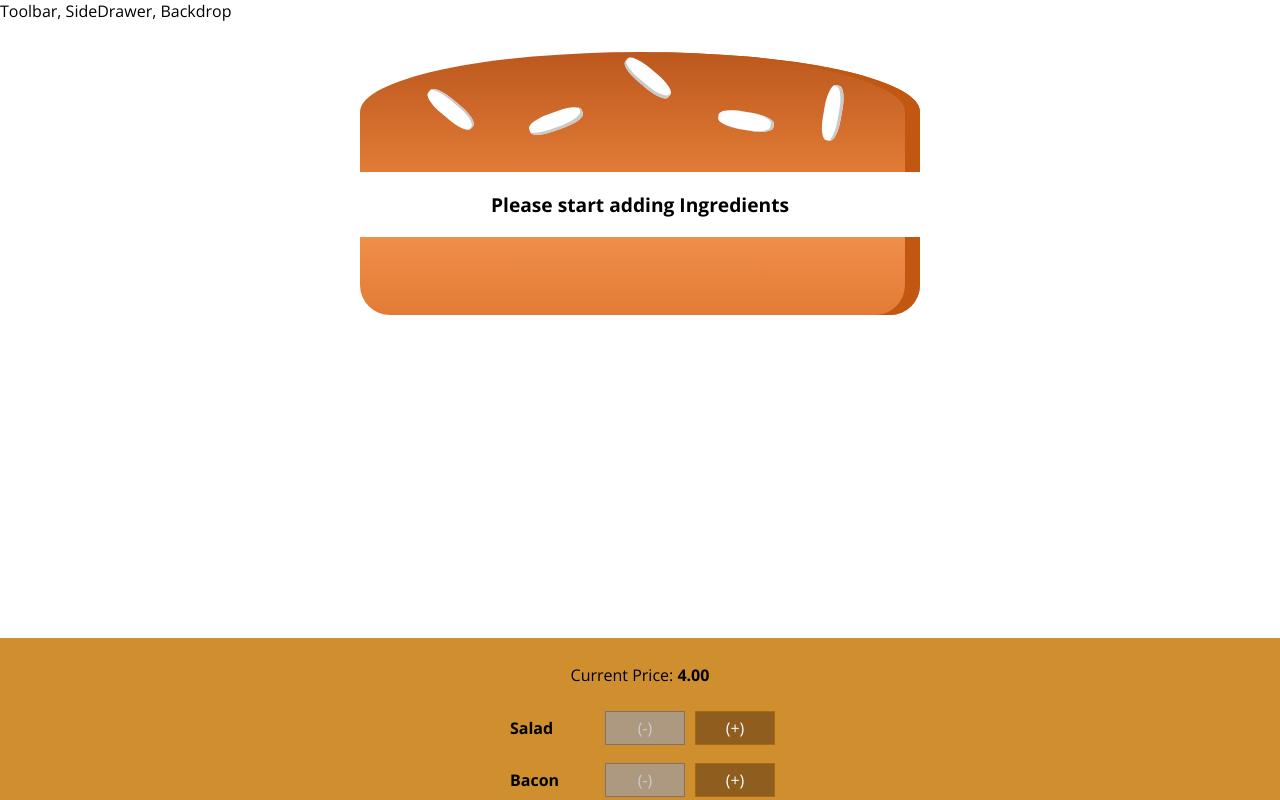
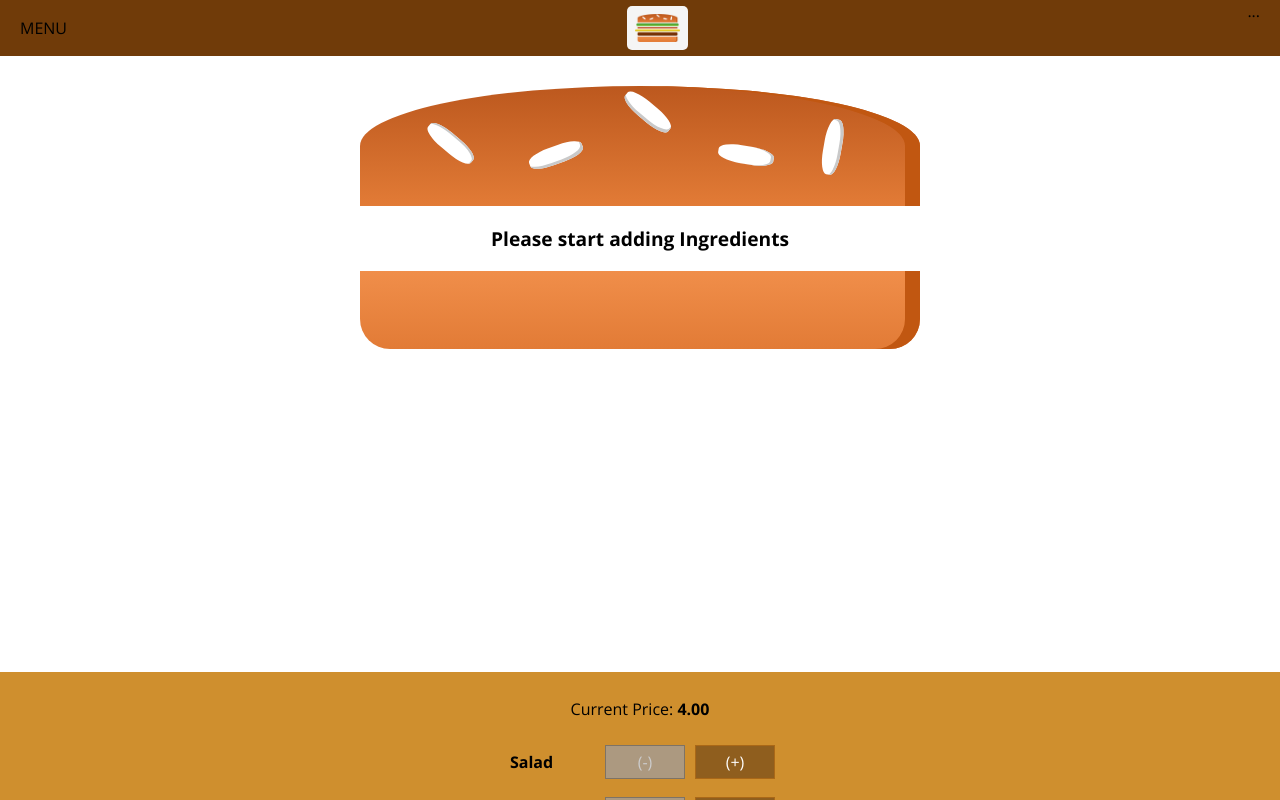
Before and after one commit to KApilBD/bugerapp, a React app: page / in a window 1280 px wide. Shown: the top 800 px of the page. Built offline with nearby package versions, Linux system fonts and the light colour scheme.

Commit message:
React App

```diff
--- a/src/components/Burger/OrderSummary/OrderSummary.js
+++ b/src/components/Burger/OrderSummary/OrderSummary.js
@@ -17,7 +17,7 @@
         <ul>
             {ingredientSummary}
         </ul>
-        <p><strong>Total Price: {props.price}</strong></p>
+        <p><strong>Total Price: {props.price.toFixed(2)}</strong></p>
         <p>Continue to Checkout</p>
         <Button btnType="Danger" clicked={props.purchaseCanceled}>Cancel</Button>
         <Button btnType="Success" clicked={props.purchaseContinue}>Continue</Button>
--- a/src/components/Layout/Layout.css
+++ b/src/components/Layout/Layout.css
@@ -1,3 +1,3 @@
 .Content{
-    margin-top: 16px;
+    margin-top: 72px;
 }
--- a/src/components/Layout/Layout.js
+++ b/src/components/Layout/Layout.js
@@ -1,11 +1,13 @@
 import React,{Fragment} from 'react';
 //import Auxx from '../../hoc/Auxx';
-import classes from './Layout.css'
+import classes from './Layout.css';
+
+import Toolbar from '../Navigation/Toolbar/Toolbar';
 
 
 const layout= (props) => (
     <Fragment>
-        <div>Toolbar, SideDrawer, Backdrop </div>
+        <Toolbar/>
         <main className = {classes.Content}>
             {props.children}
         </main>
--- /dev/null
+++ b/src/components/Logo/Logo.css
@@ -0,0 +1,11 @@
+.Logo{
+    background-color:  whitesmoke;
+    padding: 8px;
+    height: 80%;
+    box-sizing: border-box;
+    border-radius: 5px;
+}
+
+.Logo img{
+    height: 100%;
+}
--- /dev/null
+++ b/src/components/Logo/Logo.js
@@ -0,0 +1,13 @@
+import React from 'react';
+import BurgerLogo from '../../assets/images/burger-logo.png';
+import classes from './Logo.css'
+
+const logo = (props) => (
+    <div className={classes.Logo}>
+        {/* <img src="../../assets/images/butger-logo.png"/> */}
+        <img src={BurgerLogo} alt ="my Burger"/>
+
+    </div>
+);
+
+export default logo;
--- /dev/null
+++ b/src/components/Navigation/Toolbar/Toolbar.css
@@ -0,0 +1,20 @@
+.Toolbar{
+    height: 56px;
+    width: 100%;
+    position: fixed;
+    top:0;
+    left:0;
+    background-color: #703B09;
+    display: flex;
+    justify-content: space-between;
+    align-items: center;
+    padding: 0 20px;
+    box-sizing: border-box;
+    z-index: 90;
+
+}
+
+.Toolbar nav{
+    height: 100%;
+
+}
--- /dev/null
+++ b/src/components/Navigation/Toolbar/Toolbar.js
@@ -0,0 +1,17 @@
+import React from 'react';
+
+import classes from './Toolbar.css';
+import Logo from '../../Logo/Logo';
+
+
+const toolbar  = (props) => (
+    <header className={classes.Toolbar}>
+        <div>MENU</div>
+        <Logo/>
+        <nav>
+            ...
+        </nav>
+    </header>
+)
+
+export default toolbar;
```
Also changed, not shown: src/assets/images/burger-logo.png (added).
